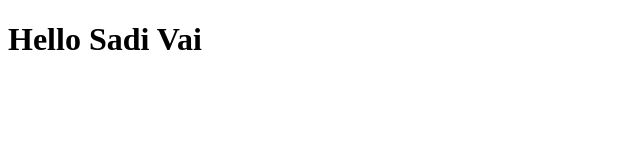
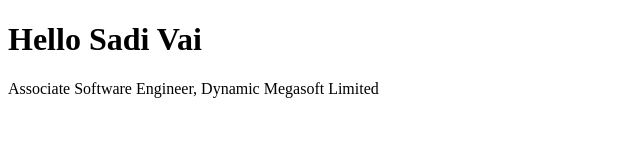
Before and after one commit to sadigithu/project, a plain HTML site: page index.html in a window 1280 px wide. Shown: the whole page, without its empty margins (0-640 px from the left). Drawn offline with Linux system fonts and the light colour scheme.

Commit message:
ptag-added

```diff
--- a/index.html
+++ b/index.html
@@ -8,5 +8,6 @@
 </head>
 <body>
     <h1>Hello Sadi Vai</h1>
+    <p>Associate Software Engineer, Dynamic Megasoft Limited</p>
 </body>
 </html>
```
